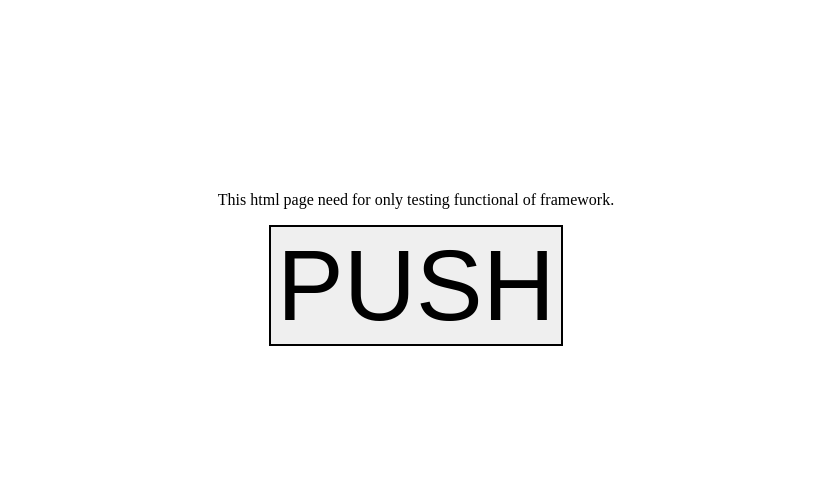
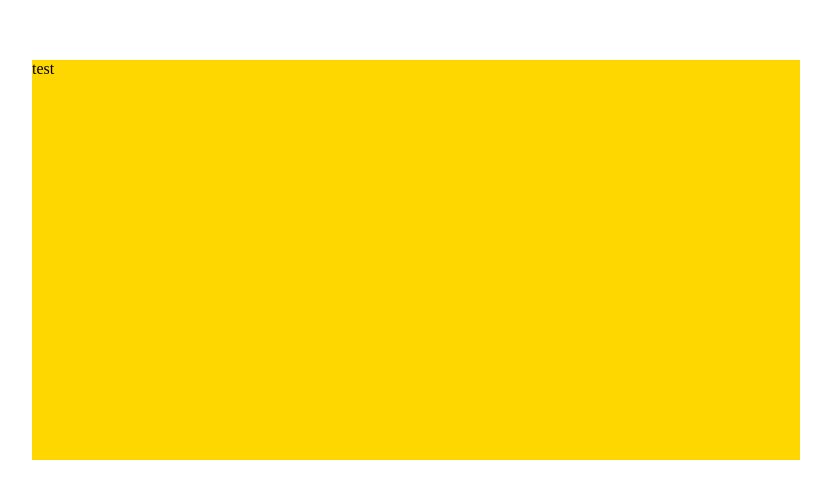
Before and after one commit to XIII834/JS-shade-chooser, a website: page dist/test.html in a window 1280 px wide. Shown: the part 140-638 px from the top of the page, without its empty margins (224-1055 px from the left). Drawn offline with Linux system fonts and the light colour scheme; files that its build step writes are made by us from their sources.

Commit message:
initial build small changes

```diff
--- a/dev/elements.js
+++ b/dev/elements.js
@@ -1,3 +1,8 @@
-let jssc = document.createElement('div'),
-	jsscModal = document.createElement('div'),
-	jsscContentWrapper = document.createElement('div');
+let jssc = document.createElement('div');
+jssc.classList.add('jssc');
+
+jssc.insertAdjacentHTML('beforeEnd', '<div class="jssc__modal">' +
+	'<div class="jssc__modal-close">test</div>' +
+	'</div>');
+
+document.body.appendChild(jssc);
--- a/dev/script.js
+++ /dev/null
@@ -1,4 +0,0 @@
-
-console.log(document.querySelector('#tmpl'));
-
-document.querySelector('#tmpl').createShadowRoot();
--- a/dev/style.pcss
+++ b/dev/style.pcss
@@ -12,8 +12,8 @@
 	align-items: center;
 
 	& .jssc__modal {
-		width: 100px;
-		height: 100px;
+		width: 60%;
+		height: 50%;
 		background-color: gold;
 	}
 }
```
Also changed, not shown: dist/all.js, dist/style.css, dist/test.html, 1 other file.
